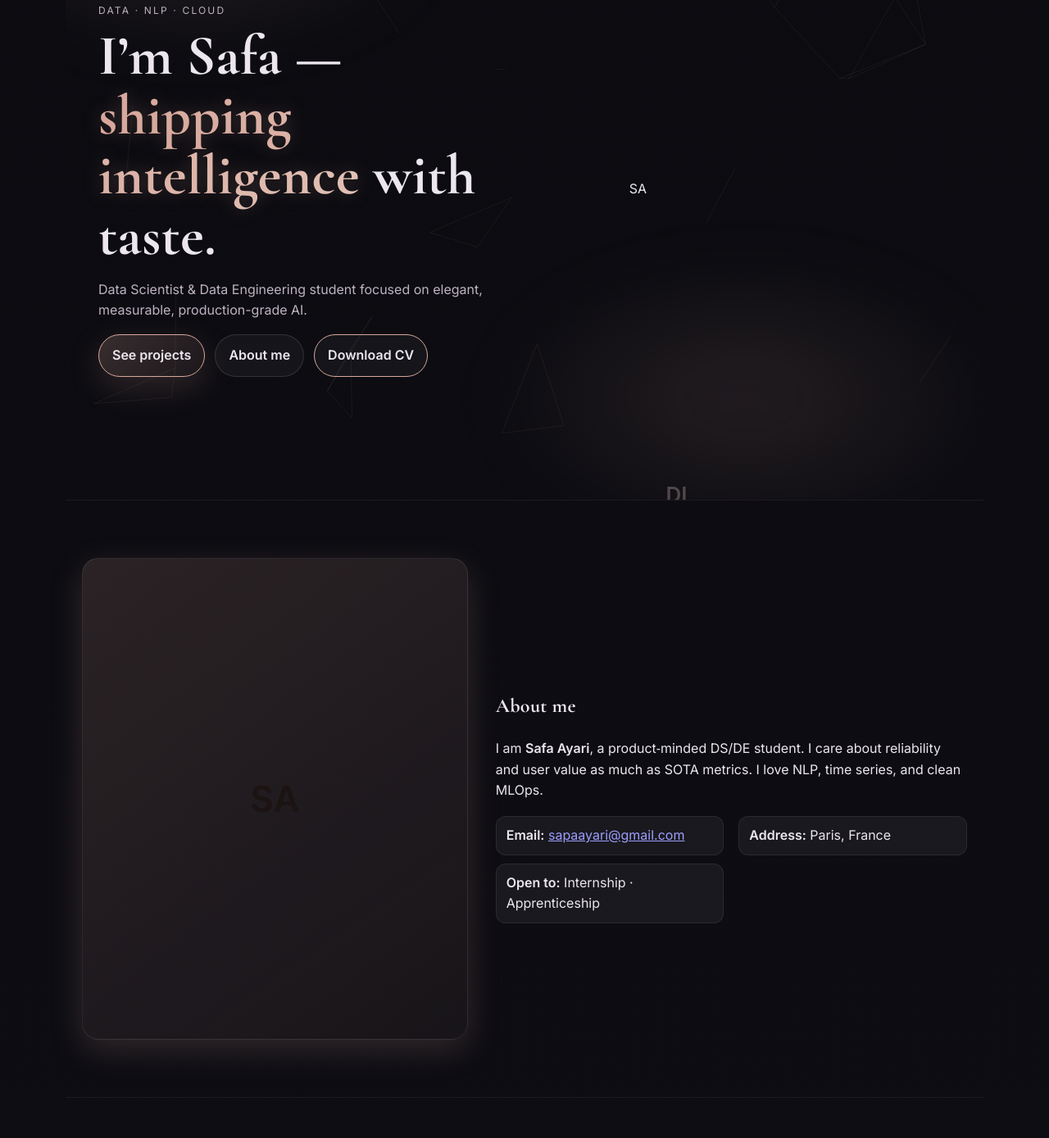
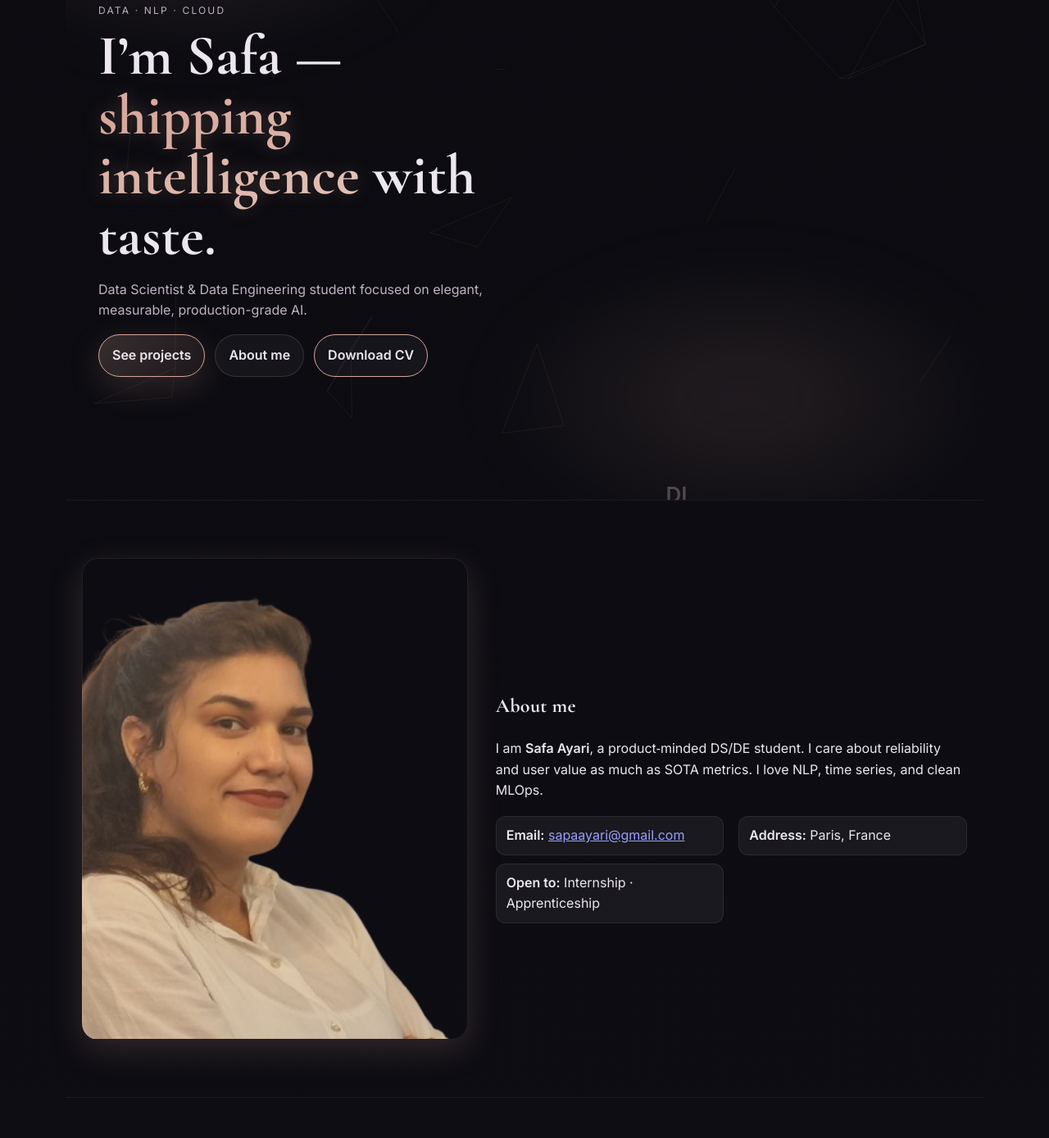
Before and after one commit to taf-sa/SafaAyari.github.io, a plain HTML site: page index.html in a window 1280 px wide. Shown: the part 251-1640 px from the top of the page at 82% size. Drawn offline with nearby package versions, Linux system fonts and the light colour scheme.

Commit message:
welcome back to my portfolio

```diff
--- a/index.html
+++ b/index.html
@@ -6,14 +6,14 @@
   <title>Safa Ayari — AI · Data Science · MLOps</title>
   <meta name="description" content="Safa Ayari — dark velvet portfolio with rose accents. AI/NLP, Data Science and MLOps projects." />
 
-  <!-- Open Graph / Twitter -->
+
   <meta property="og:title" content="Safa Ayari — AI · Data Science · MLOps" />
   <meta property="og:description" content="Dark velvet portfolio with rose accents — AI/NLP, Data Science & MLOps projects by Safa Ayari." />
   <meta property="og:type" content="website" />
   <meta property="og:image" content="assets/og-card.jpg" />
   <meta name="twitter:card" content="summary_large_image" />
 
-  <!-- Icons -->
+
   <link rel="apple-touch-icon" sizes="180x180" href="assets/apple-touch-icon.png">
   <link rel="icon" type="image/png" sizes="192x192" href="assets/favicon-192.png">
   <link rel="icon" type="image/png" sizes="32x32" href="assets/favicon-32.png">
@@ -31,7 +31,7 @@
       --panel:#13121a;
       --text:#ece7ee;
       --muted:#bfb3c2;
-      --rose:#d8a89c;      /* soft rose */
+      --rose:#d8a89c;
       --rose-deep:#b68174;
       --rose-dim:rgba(216,168,156,.2);
       --glow: 0 12px 40px rgba(216,168,156,.18);
@@ -49,7 +49,7 @@
     }
     h1,h2,h3{font-family:"Cormorant Garamond", serif; letter-spacing:.3px}
 
-    /* Header */
+
     .header{position:sticky;top:0;z-index:50;background:linear-gradient(to bottom, rgba(12,12,16,.75), rgba(12,12,16,.35)); backdrop-filter:saturate(140%) blur(10px); border-bottom:var(--border)}
     .nav{max-width:var(--maxw);margin:0 auto;display:flex;align-items:center;justify-content:space-between;padding:14px 20px}
     .brand{display:flex;align-items:center;gap:10px;text-decoration:none;color:var(--text)}
@@ -66,12 +66,12 @@
       .links.open{display:flex;position:absolute;right:20px;top:62px;background:var(--panel);border:var(--border);border-radius:12px;padding:10px;flex-direction:column;gap:10px;box-shadow:var(--glow)}
     }
 
-    /* Buttons */
+
     .btn{display:inline-flex;align-items:center;gap:10px;padding:12px 16px;border-radius:999px;text-decoration:none;font-weight:600;border:1px solid rgba(255,255,255,.12);background:rgba(255,255,255,.04);color:var(--text)}
     .btn.primary{border-color:var(--rose); background: linear-gradient(135deg, rgba(216,168,156,.22), rgba(216,168,156,.08)); box-shadow: var(--glow);}
     .btn.cv{border-color:var(--rose)}
 
-    /* Hero */
+
     .hero{position:relative; overflow:hidden}
     #hero-wrap{max-width:var(--maxw);margin:0 auto;display:grid;grid-template-columns:1.05fr .95fr;gap:24px;align-items:center;padding:110px 20px 80px}
     .kicker{font-size:12px;letter-spacing:.18em;text-transform:uppercase;color:var(--muted)}
@@ -80,7 +80,7 @@
     .lead{color:var(--muted); max-width:60ch}
     .actions{display:flex;gap:12px;flex-wrap:wrap; margin-top:12px}
 
-    /* Animated background (canvas + aurora) */
+
     .aurora{position:absolute;inset:-15% -10% -10% -10%; z-index:-2; background:
       radial-gradient(40% 30% at 20% 20%, rgba(216,168,156,.14), transparent 60%),
       radial-gradient(35% 25% at 80% 10%, rgba(216,168,156,.10), transparent 60%),
@@ -91,26 +91,29 @@
     @keyframes drift { from{transform:translateY(-10px)} to{transform:translateY(14px)} }
     #mlbg{position:absolute; inset:0; z-index:-1; opacity:.35}
 
-    /* Sections */
+
     section{max-width:var(--maxw);margin:0 auto;padding:70px 20px; border-top:1px solid rgba(255,255,255,.06)}
 
-    /* About */
+
     .about{display:grid;grid-template-columns:.9fr 1.1fr;gap:34px;align-items:center}
-    .about .photo{aspect-ratio:4/5;border-radius:var(--radius);background:linear-gradient(145deg, rgba(216,168,156,.15), rgba(216,168,156,.05));border:var(--border);box-shadow:var(--glow);display:grid;place-items:center;font-weight:800;font-size:44px;color:#1b1412}
+    .about .photo{aspect-ratio:4/5;border-radius:var(--radius);background:linear-gradient(145deg, rgba(216,168,156,.15), rgba(216,168,156,.05));border:var(--border);box-shadow:var(--glow);display:grid;place-items:center;font-weight:800;font-size:44px;color:#1b1412;  background-image: url('assets/safa.png');
+  background-size: cover;
+  background-position: center;
+  background-repeat: no-repeat;}
 
     .chip{background:rgba(255,255,255,.05);border:var(--border);border-radius:12px;padding:10px 12px}
     .info-list{display:grid;grid-template-columns:repeat(auto-fit,minmax(230px,1fr));gap:10px 18px;margin-top:18px}
 
-    /* Skills */
+
     .skills-grid{display:grid;grid-template-columns:repeat(auto-fit,minmax(160px,1fr));gap:16px}
     .skill{display:flex;align-items:center;gap:12px;background:var(--panel);border:var(--border);border-radius:14px;padding:12px;box-shadow:0 6px 18px rgba(0,0,0,.25)}
 
-    /* Education */
+
     .edu-card{background:var(--panel);border:var(--border);border-radius:18px;padding:16px 18px;display:flex;align-items:center;justify-content:space-between;gap:14px;box-shadow:0 8px 28px rgba(0,0,0,.25)}
     .edu-left{display:flex;align-items:center;gap:12px}
     .edu-logo{width:38px;height:38px;border-radius:10px;object-fit:cover;border:var(--border);background:#1b1412}
 
-    /* Projects */
+
     .projects{display:grid;grid-template-columns:repeat(auto-fit,minmax(280px,1fr));gap:22px}
     .card{position:relative;overflow:hidden;border-radius:20px;background:#0f0f16;min-height:240px;border:var(--border);box-shadow:0 12px 30px rgba(0,0,0,.55)}
     .card img{position:absolute;inset:0;width:100%;height:100%;object-fit:cover;object-position:center;filter:grayscale(6%) contrast(1.08) brightness(.9);transition:transform .5s ease, filter .5s ease;background:linear-gradient(145deg,#19171f,#15141c)}
@@ -124,7 +127,7 @@
     .pill p{margin:0 0 10px;color:#dcd0d4}
     .code-btn{display:inline-flex;text-decoration:none;border:1px solid var(--rose);color:#f8eef0;padding:8px 12px;border-radius:999px;background:linear-gradient(135deg, rgba(216,168,156,.22), rgba(216,168,156,.08));font-weight:600}
 
-    /* Experience: alternating timeline */
+
     .exp-wrap{position:relative}
     .exp-wrap:before{content:"";position:absolute;left:50%;top:0;bottom:0;width:2px;background:linear-gradient(var(--rose), transparent)}
     .exp-row{display:grid;grid-template-columns:1fr 1fr;gap:24px}
@@ -142,7 +145,7 @@
       .exp-card:after{left:-26px}
     }
 
-    /* Footer */
+
     footer{background:rgba(255,255,255,.03);border-top:var(--border)}
     .footer-grid{max-width:var(--maxw);margin:0 auto;padding:40px 20px;display:grid;grid-template-columns:1.2fr .9fr .9fr;gap:24px}
     .sml{color:var(--muted)}
@@ -153,14 +156,14 @@
     .circle:hover{border-color:var(--rose)}
     .copy{max-width:var(--maxw);margin:0 auto;padding:14px 20px 36px;color:var(--muted)}
 
-    /* Reveal */
+
     .reveal{opacity:0; transform: translateY(12px); transition:.6s ease}
     .reveal.in{opacity:1; transform:none}
   </style>
 </head>
 <body>
 
-  <!-- Header -->
+
   <header class="header" aria-label="Primary">
     <nav class="nav">
       <a class="brand" href="#home" aria-label="Home">
@@ -181,7 +184,7 @@
     </nav>
   </header>
 
-  <!-- Hero -->
+
   <section id="home" class="hero">
     <div class="aurora"></div>
     <canvas id="mlbg"></canvas>
@@ -196,13 +199,13 @@
           <a class="btn cv" href="assets/cv.pdf" download>Download CV</a>
         </div>
       </div>
-      <div class="about photo" aria-label="Safa portrait placeholder" style="align-self:center;display:grid;place-items:center">SA</div>
+      <div class="about photo" aria-label="Safa portrait" style="align-self:center;display:grid;place-items:center"></div>
     </div>
   </section>
 
-  <!-- About -->
+
   <section id="about" class="about reveal">
-    <div class="photo" aria-label="Safa portrait placeholder">SA</div>
+    <div class="photo" aria-label="Safa portrait"></div>
     <div class="content">
       <h2>About me</h2>
       <p>I am <strong>Safa Ayari</strong>, a product‑minded DS/DE student. I care about reliability and user value as much as SOTA metrics. I love NLP, time series, and clean MLOps.</p>
@@ -214,7 +217,7 @@
     </div>
   </section>
 
-  <!-- Skills -->
+
   <section id="skills" class="reveal">
     <h2>Skills & Abilities</h2>
     <p class="sml">A concise set of tools I use to turn ideas into reliable products.</p>
@@ -230,7 +233,7 @@
     </div>
   </section>
 
-  <!-- Education -->
+
   <section id="education" class="reveal">
     <h2>Education</h2>
     <div class="edu-card">
@@ -253,7 +256,7 @@
     </div>
   </section>
 
-  <!-- Projects -->
+
   <section id="projects" class="reveal">
     <h2>Projects</h2>
     <p class="sml">Hover a card to preview. Click <code>code &lt;/&gt;</code> to open the repository.</p>
@@ -380,7 +383,7 @@
     </div>
   </section>
 
-  <!-- Experience -->
+
   <section id="experience" class="reveal">
     <h2>Experience</h2>
     <div class="exp-wrap">
@@ -419,7 +422,7 @@
     </div>
   </section>
 
-  <!-- Footer -->
+
   <footer role="contentinfo">
     <div class="footer-grid">
       <div>
@@ -451,26 +454,26 @@
   </footer>
 
   <script>
-    // Mobile hamburger toggle
+
     const hamb=document.querySelector('.hamb');
     const navlinks=document.getElementById('navlinks');
     if(hamb){ hamb.addEventListener('click', ()=>{ const open=navlinks.classList.toggle('open'); hamb.setAttribute('aria-expanded', open?'true':'false'); }); }
 
-    // Intersection reveal
+
     const io = new IntersectionObserver((entries)=>{
       entries.forEach(e=>{ if(e.isIntersecting){ e.target.classList.add('in'); io.unobserve(e.target); } });
     }, { threshold:.15 });
     document.querySelectorAll('.reveal').forEach(el=> io.observe(el));
 
-    // Timeline delay
+
     const tl = document.querySelector('.exp-row');
     const items = tl ? [...tl.querySelectorAll('.exp-card')] : [];
     items.forEach((it,i)=> it.style.transitionDelay=(i*90)+'ms');
 
-    // Year
+
     document.getElementById('year').textContent = new Date().getFullYear();
 
-    // === Animated ML/NLP canvas in hero ===
+
     (function(){
       const hero = document.getElementById('home');
       const c = document.getElementById('mlbg');
@@ -485,12 +488,12 @@
 
       function step(){
         ctx.clearRect(0,0,w,h);
-        // nodes
+
         for(const n of nodes){ n.x+=n.vx; n.y+=n.vy; if(n.x<0||n.x>w) n.vx*=-1; if(n.y<0||n.y>h) n.vy*=-1; }
-        // lines
+
         ctx.globalAlpha=.7; ctx.lineWidth=1; ctx.strokeStyle='rgba(216,168,156,.35)';
         for(let i=0;i<N;i++) for(let j=i+1;j<N;j++){ const a=nodes[i], b=nodes[j]; const dx=a.x-b.x, dy=a.y-b.y, d=dx*dx+dy*dy; if(d<120*120){ ctx.beginPath(); ctx.moveTo(a.x,a.y); ctx.lineTo(b.x,b.y); ctx.stroke(); } }
-        // words
+
         ctx.globalAlpha=1; ctx.fillStyle='rgba(255,230,225,.75)'; ctx.font='700 26px Inter, ui-sans-serif'; ctx.textAlign='center'; ctx.textBaseline='middle';
         words.forEach(f=>{ f.x+=f.vx*f.dir; if(f.x<-30||f.x>w+30){ f.dir*=-1; } ctx.fillText(f.t, f.x, f.y); });
         requestAnimationFrame(step);
```
Also changed, not shown: assets/safa.png (added).
